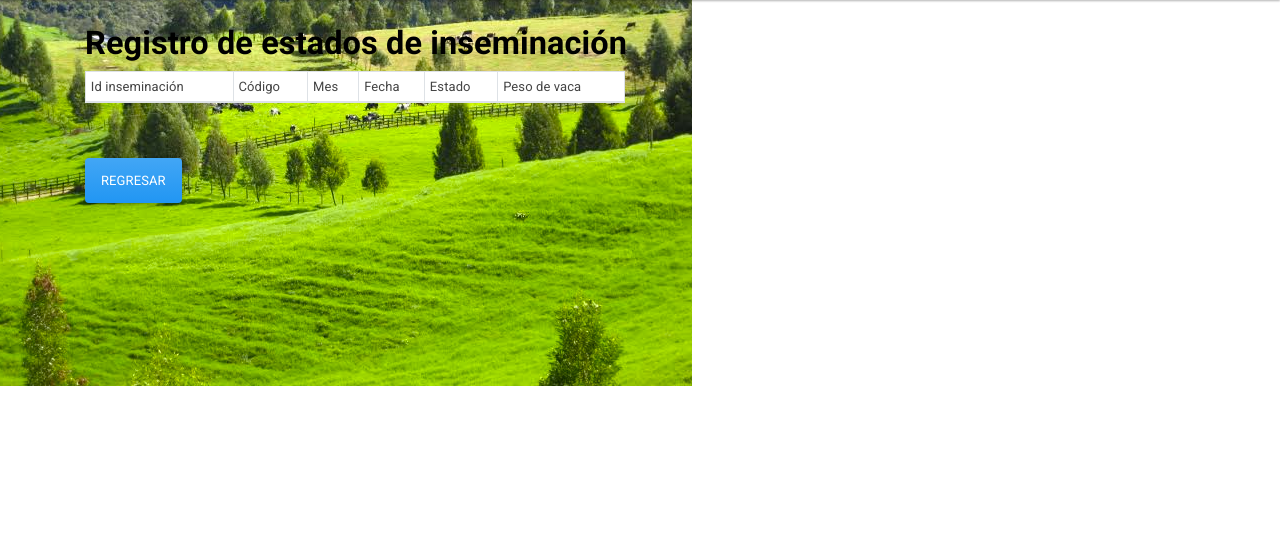
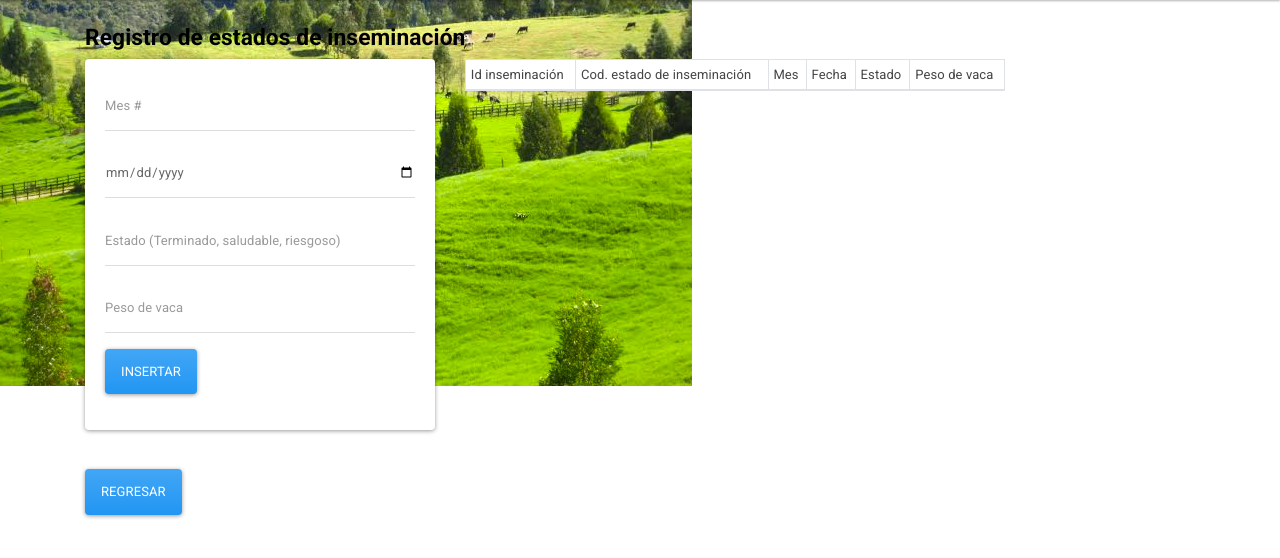
Before and after one commit to karou1182001/FinalBDGANT-V, a Flask app: template ganaderiaApp/templates/estado_ins.html in a window 1280 px wide. Shown: the part 128-686 px from the top of the page. Run offline with Flask 2, Linux system fonts and the light colour scheme; the template is opened without the code that fills it, so the values that code supplies are empty; parts of the project's set-up code (start-up, migrations or seed data) failed here and were passed over.

Commit message:
Pajillas e Ins. listas

```diff
--- a/ganaderiaApp/App.py
+++ b/ganaderiaApp/App.py
@@ -51,6 +51,9 @@ def vacas():
     #Eliminamos la fila 0 solo por cuestión de estética, ya que esta fila representa datos nulos
     #En axis se especifica que se quiere eliminar una fila o columna
     datos=np.delete(datos, 0 , axis=0)
+    for dato in datos:
+        if dato[4]=="0":
+            dato[4]= "Vigente"
     #Los mandamos al HTML para imprimirlos
     return render_template("vacas.html", datos = datos)
 
@@ -86,6 +89,9 @@ def toros():
     #Eliminamos la fila 0 solo por cuestión de estética, ya que esta fila representa datos nulos
     #En axis se especifica que se quiere eliminar una fila o columna
     datos=np.delete(datos, 0 , axis=0)
+    for dato in datos:
+        if dato[4]=="0":
+            dato[4]= "Vigente"
     #Los mandamos al HTML para imprimirlos
     return render_template("toros.html", datos = datos)
 
@@ -121,6 +127,10 @@ def terneros():
     #Eliminamos la fila 0 solo por cuestión de estética, ya que esta fila representa datos nulos
     #En axis se especifica que se quiere eliminar una fila o columna
     datos=np.delete(datos, 0 , axis=0)
+    for dato in datos:
+        print(dato)
+        if dato[8]==0:
+            dato[8]= "Vigente"
     #Los mandamos al HTML para imprimirlos
     return render_template("terneros.html", datos = datos)
 
@@ -208,6 +218,9 @@ def engordes():
     #Eliminamos la fila 0 solo por cuestión de estética, ya que esta fila representa datos nulos
     #En axis se especifica que se quiere eliminar una fila o columna
     datos=np.delete(datos, 0 , axis=0)
+    for dato in datos:
+        if dato[5]=="0":
+            dato[5]= "Vigente"
     return render_template("engorde.html", datos = datos)
 
 @app.route("/añadir_engorde", methods=["POST"])
@@ -275,7 +288,10 @@ def pajillas():
 @app.route("/añadir_pajilla", methods=["POST"])
 def add_pajilla():
     if request.method == "POST":
-        id_pajilla= request.form["id_pajilla"]
+        #Determina el código del último
+        cur.execute('SELECT * FROM pajilla ORDER BY id_pajilla DESC LIMIT 1')
+        datos = cur.fetchone()
+        id_pajilla = int(datos[0]) + 1
         fecha_embase= request.form["fecha_embase"]
         toro= request.form["toro"]
         empleado_en= request.form["empleado_en"]
@@ -289,8 +305,34 @@ def add_pajilla():
         cur.execute("INSERT INTO pajilla (id_pajilla, fecha_embase, toro, empleado_en, vendido_en) VALUES (?, ?, ?, ?, ?)", args)
         #Confirmar comando
         conn.commit()
-        flash("Pajilla añadida correctamente")
+        cad="Pajilla añadida correctamente con cod "+ str(id_pajilla)
+        flash(cad)
     return redirect(url_for("pajillas"))
+
+@app.route("/añadir_inseminacion", methods=["POST"])
+def add_inseminacion():
+    if request.method == "POST":
+        #Determina el código del último
+        cur.execute('SELECT * FROM inseminacion ORDER BY cod_inseminacion DESC LIMIT 1')
+        datos = cur.fetchone()
+        cod_inseminacion = int(datos[0]) + 1
+        fecha= request.form["fecha"]
+        exito= request.form["exito"]
+        veterinario= request.form["veterinario"]
+        vaca= request.form["vaca"]
+        args=[int(cod_inseminacion), fecha, exito, int(veterinario), int(vaca)]
+        #Comando sql
+        cur.execute("INSERT INTO inseminacion (cod_inseminacion, fecha, exito, veterinario, vaca) VALUES (?, ?, ?, ?, ?)", args)
+        #Confirmar comando
+        conn.commit()
+        cad="Inseminación añadida correctamente con código "+ str(cod_inseminacion)
+        flash(cad)
+        cur.execute('SELECT * FROM inseminacion')
+        datos = cur.fetchall()
+        if datos[0][0]==0:
+           datos=np.delete(datos, 0 , axis=0)
+        datos=sorted(datos, key=lambda cod : cod[0])
+    return render_template('consulta_2.html', datos = datos, datosVaca=[])
 
 @app.route("/consulta_2/<string:id>")
 def consulta_2(id):
@@ -318,6 +360,30 @@ def consulta_2(id):
     datos=sorted(datos, key=lambda cod : cod[0])
     return render_template('consulta_2.html', datos = datos, datosVaca=datosVaca)
 
+@app.route("/añadir_estado_inseminacion/<string:id>", methods=["POST"])
+def add_estado_inseminacion(id):
+    if request.method == "POST":
+        #Determina el código del último registro médico
+        cur.execute('SELECT * FROM estado_inseminacion ORDER BY cod_registro DESC LIMIT 1')
+        datos = cur.fetchone()
+        cod_registro = int(datos[0]) + 1
+        mes= request.form["mes"]
+        fecha= request.form["fecha"]
+        estado= request.form["estado"]
+        peso_vaca= request.form["peso_vaca"]
+        args=[int(cod_registro), int(mes), fecha, estado, int(id), float(peso_vaca)]
+        #Comando sql
+        cur.execute("INSERT INTO estado_inseminacion (cod_registro, mes, fecha, estado, cod_inseminacion, peso_vaca) VALUES (?, ?, ?, ?, ?, ?)", args)
+        #Confirmar comando
+        conn.commit()
+        cad="Estado de inseminación añadido correctamente con cod "+ str(cod_registro)
+        flash(cad)
+        cur.execute('SELECT * FROM estado_inseminacion WHERE cod_inseminacion = ? VALUES(?)', id)
+        datos = cur.fetchall()
+        if datos[0][0]==0:
+           datos=np.delete(datos, 0 , axis=0)
+        datos=sorted(datos, key=lambda cod : cod[0])
+    return render_template('estado_ins.html', datos = datos, id=id)
 
 @app.route("/estado_ins/<string:id>")
 def estado_ins(id):
@@ -325,7 +391,7 @@ def estado_ins(id):
     datos = cur.fetchall()
     #Ordenamos la lista por código
     datos=sorted(datos, key=lambda cod : cod[0])
-    return render_template('estado_ins.html', datos = datos)
+    return render_template('estado_ins.html', datos = datos, id=id)
 
 
 
--- a/ganaderiaApp/templates/consulta_1.html
+++ b/ganaderiaApp/templates/consulta_1.html
@@ -18,9 +18,6 @@
             {% endwith %}
             <div class="card card-body">
                 <form method= 'POST'>
-                    <div class="form-group">
-                        <input type="number" name = "id_pajilla" placeholder="Id de pajilla" class="form-control">
-                    </div>
                     <div class="form-group">
                         <input type="date" name = "fecha_embase" placeholder="Fecha de embase" class="form-control">
                     </div>
--- a/ganaderiaApp/templates/estado_ins.html
+++ b/ganaderiaApp/templates/estado_ins.html
@@ -2,14 +2,49 @@
 {% extends 'layout.html' %}
 
 {% block body %}
-<h1 style="color:rgb(0, 0, 0)"><b>Registro de estados de inseminación</b></h1>
+<h3 style="color:rgb(0, 0, 0)"><b>Registro de estados de inseminación {{datos.0.0}}</b></h3>
     <div class="row">
+        <div class="col-md-4">
+            {% with messages = get_flashed_messages() %}
+            {% if messages %}
+            {% for message in messages %}
+                <div class="alert alert-success alert-dismissible fade show" role="alert">
+                    {{message}}
+                    <button type="button" class="btn-close" data-bs-dismiss="alert" aria-label="Close"></button>
+                </div>
+            {% endfor %}
+            {% endif %}
+            {% endwith %}
+            <div class="card card-body">
+                <form method= 'POST'>
+                    <div class="form-group">
+                        <input type="number" name="mes" placeholder="Mes #" class="form-control">
+                    </div>
+                    <div class="form-group">
+                        <input type="date" name = "fecha" placeholder="Fecha de registro" class="form-control">
+                    </div>
+                    <div class="form-group">
+                        <input type="text" name="estado" placeholder="Estado (Terminado, saludable, riesgoso)" class="form-control">
+                    </div>
+                    <div class="form-group">
+                        <input type="number" name="peso_vaca" step="0.01" placeholder="Peso de vaca" class="form-control">
+                    </div>
+                    <div class="form-group">
+                        <button type="submit" formaction="/añadir_estado_inseminacion/{{id}}" class="btn btn-primary">Insertar</button>
+                        <!--<button type="submit" formaction="/update_hijo" class="btn btn-primary">Actualizar</button>-->
+                    </div>
+                </form>
+            </div>
+            <br>
+            <br>
+            <a class="btn btn-primary" href="http://localhost:3000/consulta_2/1c" role="button">Regresar</a>
+        </div>
         <div class="col-md-6">
             <table class="table table-striped table-bordered bg-white table-sm">
                 <thead>
                     <tr>
                         <td>Id inseminación</td>
-                        <td>Código</td>
+                        <td>Cod. estado de inseminación</td>
                         <td>Mes</td>
                         <td>Fecha</td>
                         <td>Estado</td>
@@ -30,9 +65,6 @@
                     {% endfor%}
                 </tbody>
             </table>
-
-            <br>
-            <br>
-            <a class="btn btn-primary" href="http://localhost:3000/consulta_2/1c" role="button">Regresar</a>
+        </div>
     </div>
 {% endblock %}
```
Also changed, not shown: ganaderiaApp/templates/consulta_2.html (+39 -7 lines).
